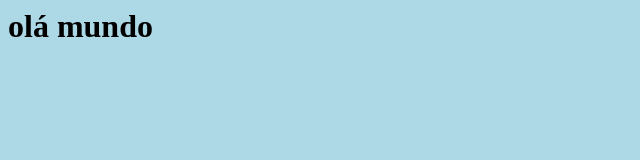
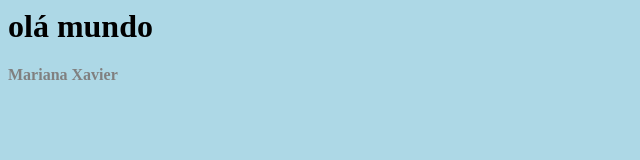
Before and after one commit to marianaxrp/Hello-World, a plain HTML site: page index.html in a window 1280 px wide. Shown: the full height of the page, 0-640 px from the left. Drawn offline with Linux system fonts and the light colour scheme.

Commit message:
novo paragrafo com nome em cinza

```diff
--- a/index.html
+++ b/index.html
@@ -8,5 +8,6 @@
 </head>
 <body>
     <h1>olá mundo</h1>
+    <p>Mariana Xavier</p>
 </body>
 </html>
--- a/style.css
+++ b/style.css
@@ -1,3 +1,8 @@
 body {
     background-color: lightblue;
 }
+
+p {
+    color: gray;
+    font-weight: bold;
+}
```
